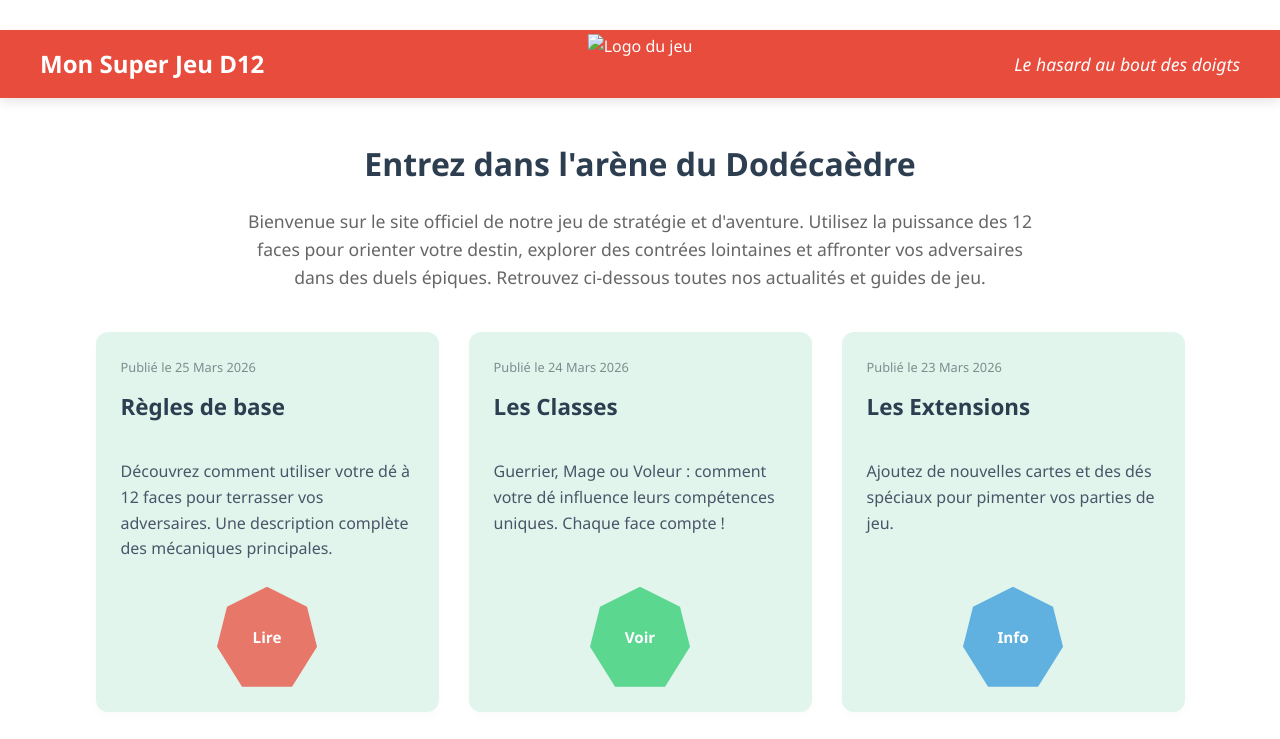
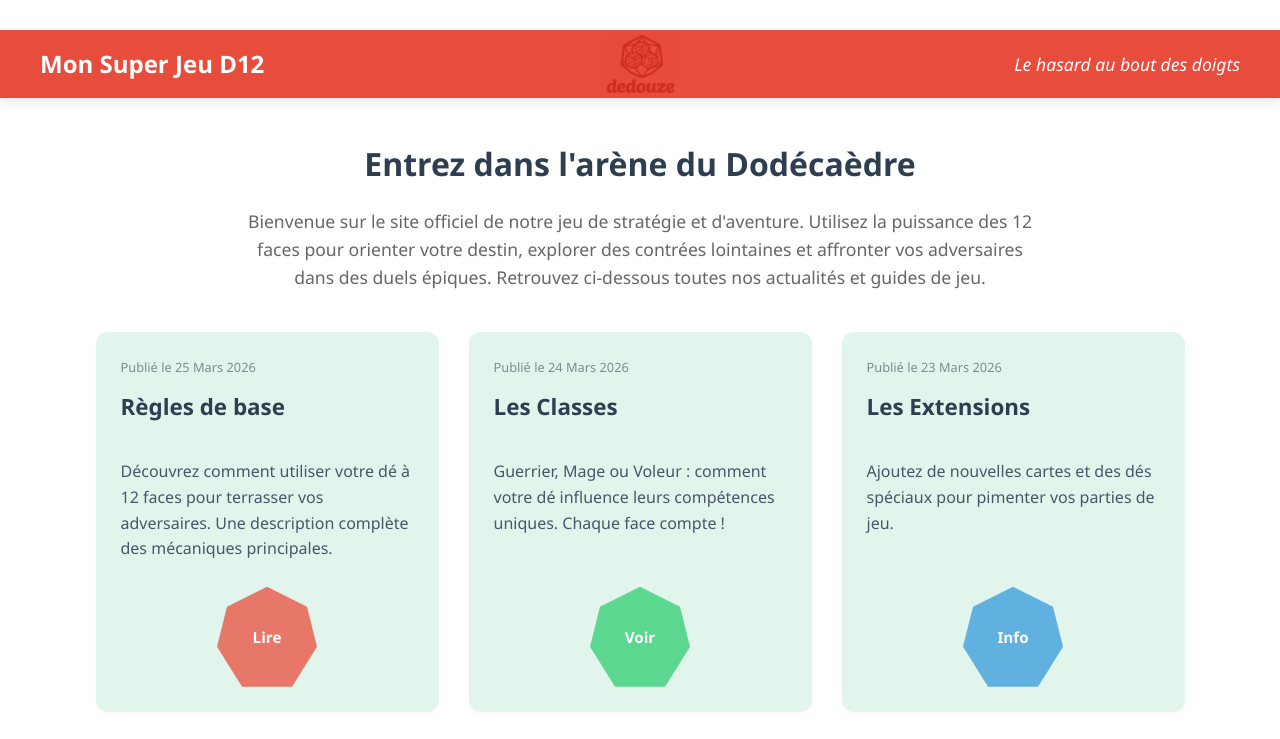
Before and after one commit to azelkj/dedouze, a plain HTML site: page index.html in a window 1280 px wide. Shown: the top 739 px of the page. Drawn offline with Linux system fonts and the light colour scheme.

Commit message:
index.html

```diff
--- a/index.html
+++ b/index.html
@@ -266,7 +266,7 @@
 
     <div class="logo-container">
         <!-- L'image pointe maintenant vers ton fichier local 'logo.png' -->
-        <img src="logo.png" alt="Logo du jeu">
+        <img src="logo-dedouze-detoure-300x258.png">
     </div>
 
     <p class="slogan">Le hasard au bout des doigts</p>
```
